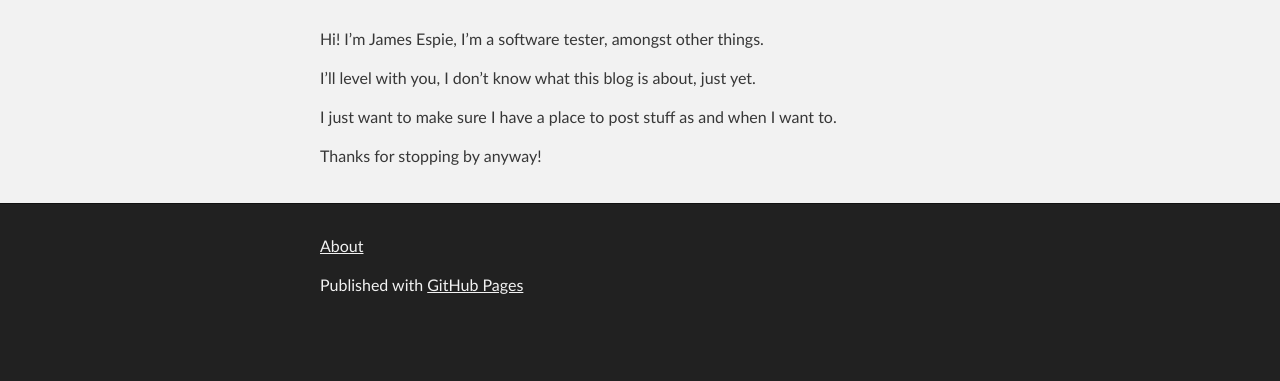
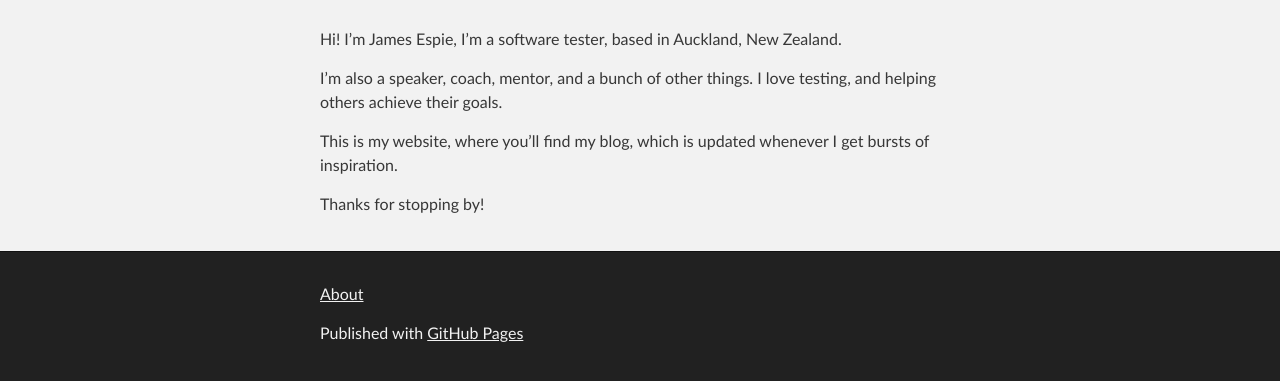
Before and after one commit to jrespie/jrespie.github.io, a Jekyll site: the page built from about.md, in a window 1280 px wide, cut to the strip 233-614 px from the top of the page. Built offline with Jekyll 4.4.1, drawn with Linux system fonts in a browser that asks for light colours.

Commit message:
Updated about and added coaching page

```diff
--- a/about.md
+++ b/about.md
@@ -5,10 +5,10 @@ permalink: /about/
 ---
 
 Hi!
-I'm James Espie, I'm a software tester, amongst other things.
+I'm James Espie, I'm a software tester, based in Auckland, New Zealand.
 
-I'll level with you, I don't know what this blog is about, just yet.
+I'm also a speaker, coach, mentor, and a bunch of other things. I love testing, and helping others achieve their goals.
 
-I just want to make sure I have a place to post stuff as and when I want to.
+This is my website, where you'll find my blog, which is updated whenever I get bursts of inspiration.
 
-Thanks for stopping by anyway!
+Thanks for stopping by!
```
Also changed, not shown: coaching.md (added, +28 -0 lines).
